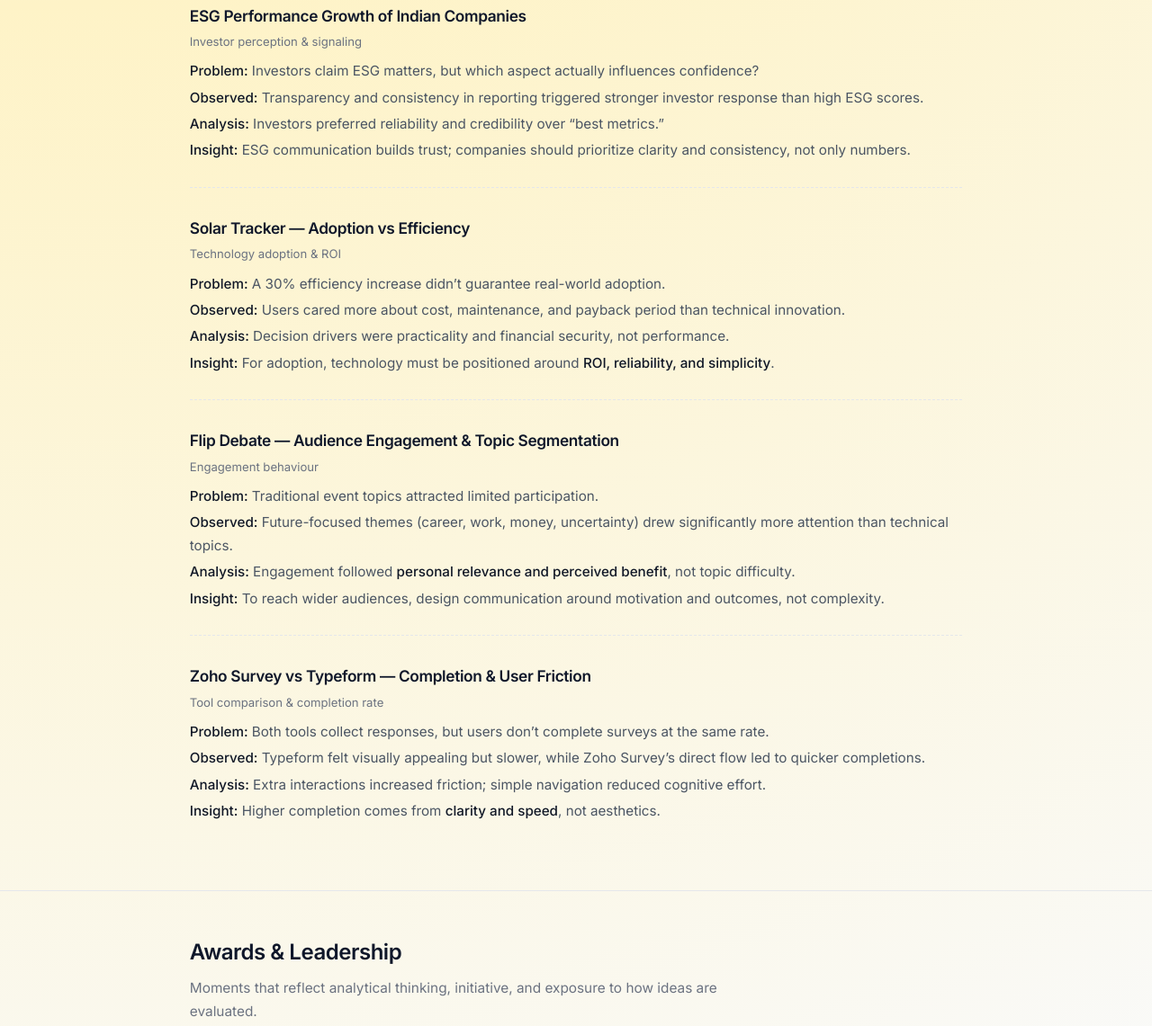
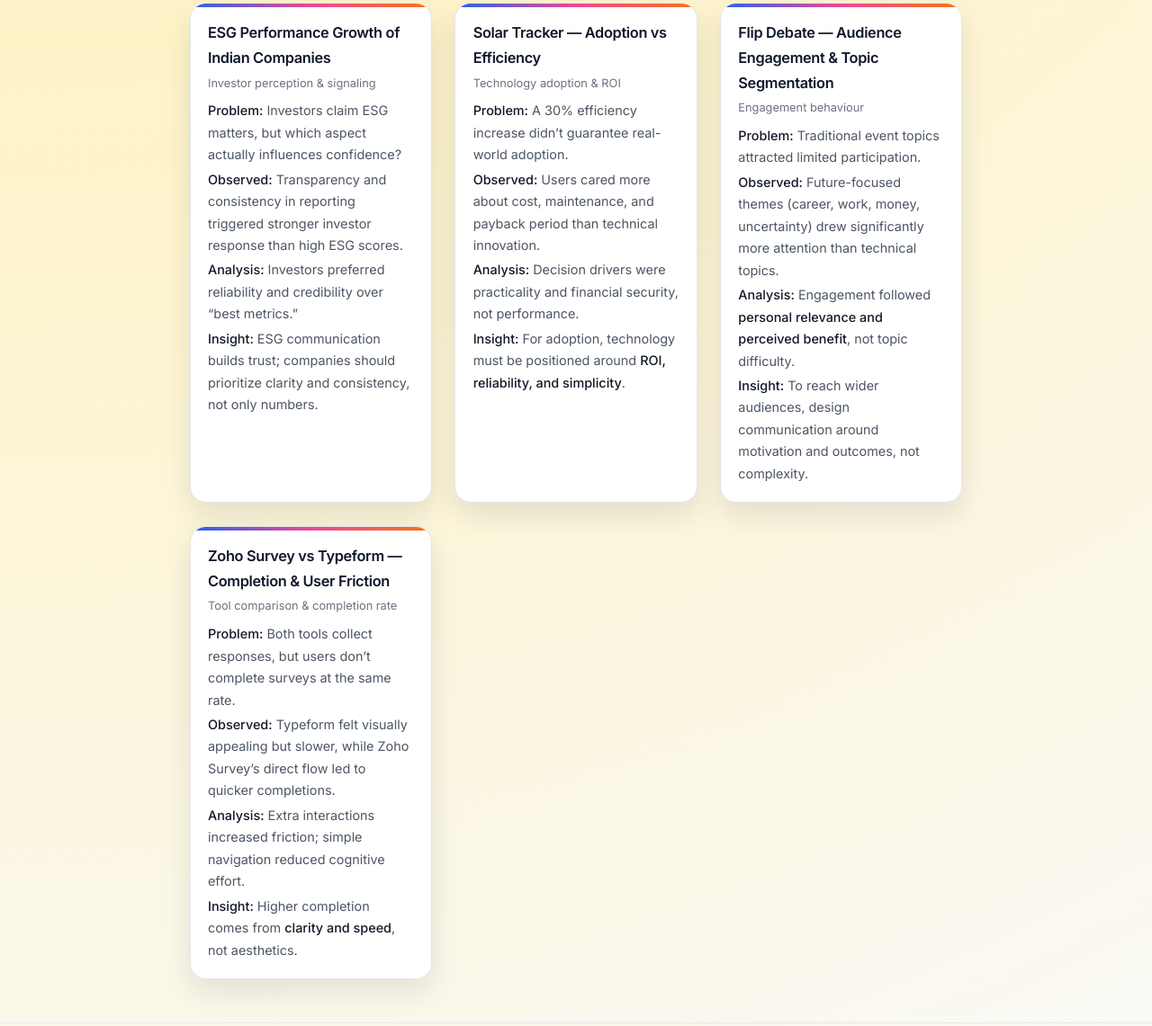
Before and after one commit to vethasamuvelnishanth-sketch/VethaSamuvelNishanth-S-portfolio, a plain HTML site: page index.html in a window 1280 px wide. Shown: the part 1308-2449 px from the top of the page at 90% size. Drawn offline with Linux system fonts and the light colour scheme.

Commit message:
Update index.html

```diff
--- a/index.html
+++ b/index.html
@@ -290,39 +290,51 @@
       color: #111827;
     }
 
-    /* PROJECTS */
+    /* PROJECTS – NEW CARD STYLE */
 
     .projects-list {
       margin-top: 1.4rem;
-      display: flex;
-      flex-direction: column;
-      gap: 1.9rem;
+      display: grid;
+      grid-template-columns: repeat(auto-fit, minmax(260px, 1fr));
+      gap: 1.6rem;
     }
 
     .project {
-      padding-bottom: 1.5rem;
-      border-bottom: 1px dashed var(--border);
+      position: relative;
+      padding: 1.2rem 1.2rem 1rem;
+      border-radius: 18px;
+      background: #ffffff;
+      border: 1px solid var(--border);
+      box-shadow: 0 14px 32px rgba(15, 23, 42, 0.10);
+      overflow: hidden;
+      transition: transform 0.18s ease-out, box-shadow 0.18s ease-out;
     }
 
-    .project:last-child {
-      border-bottom: none;
+    .project::before {
+      content: "";
+      position: absolute;
+      left: 0;
+      top: 0;
+      width: 100%;
+      height: 4px;
+      background: linear-gradient(90deg, var(--accent), var(--accent2), var(--accent3));
     }
 
     .project h3 {
       margin-bottom: 0.18rem;
-      font-size: 1.08rem;
+      font-size: 1.02rem;
     }
 
     .project-tag {
-      font-size: 0.82rem;
+      font-size: 0.8rem;
       color: var(--muted);
-      margin-bottom: 0.55rem;
+      margin-bottom: 0.5rem;
     }
 
     .project-text p {
-      font-size: 0.95rem;
+      font-size: 0.9rem;
       color: #4b5563;
-      margin-bottom: 0.22rem;
+      margin-bottom: 0.18rem;
     }
 
     .project-text strong {
@@ -330,9 +342,13 @@
       font-weight: 500;
     }
 
+    .project:hover {
+      transform: translateY(-4px);
+      box-shadow: 0 18px 40px rgba(15, 23, 42, 0.20);
+    }
+
     .project:hover h3 {
       color: var(--accent);
-      transition: color 0.16s ease-out;
     }
 
     /* SIMPLE GRID (Awards & Certs) */
```
